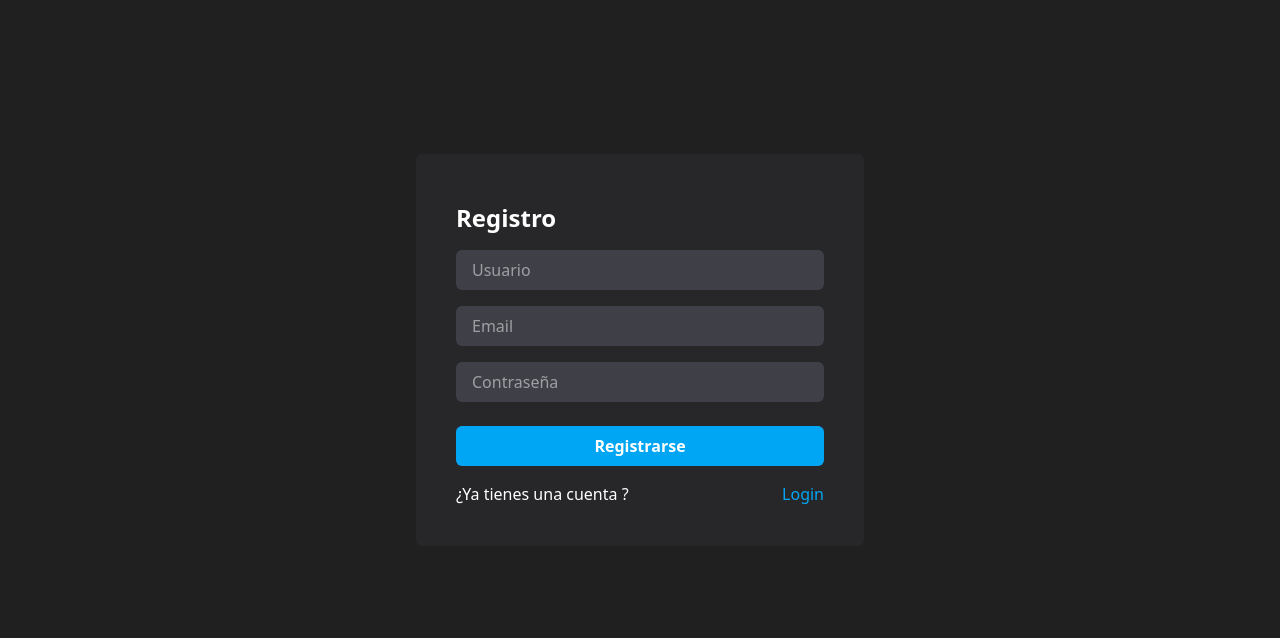
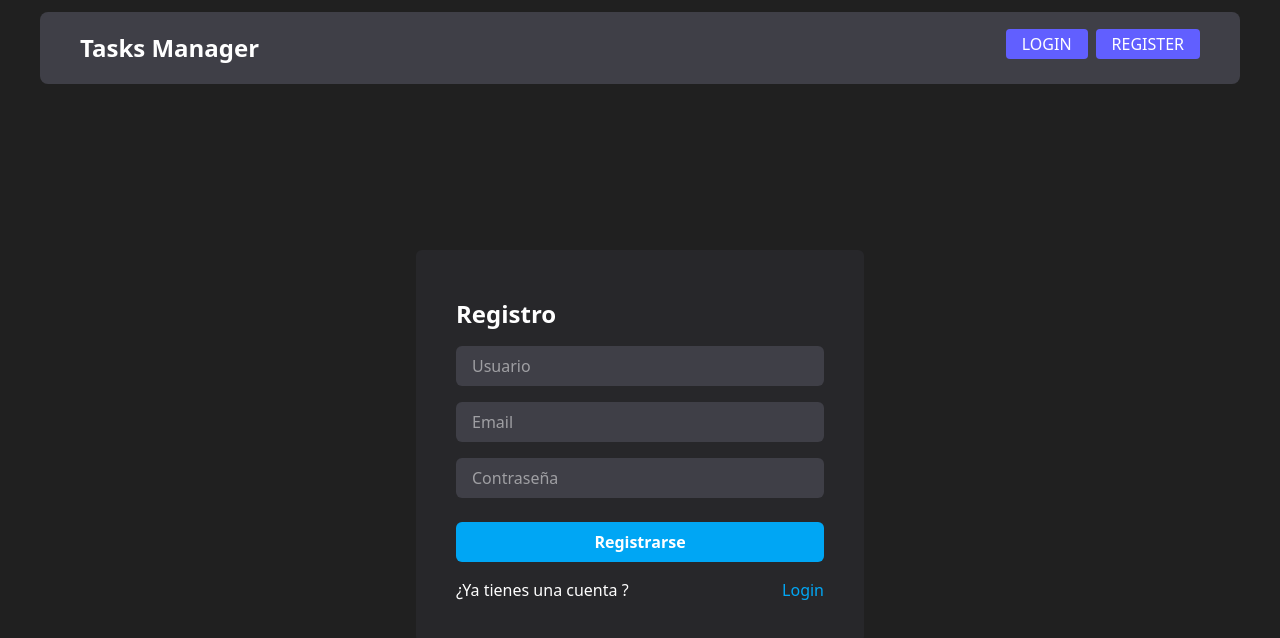
Before and after one commit to Pablobasso25/mern-crud-auth-backend, a React (Vite) app in the folder client/: page /register in a window 1280 px wide. Shown: the top 638 px of the page. Built offline with nearby package versions, Linux system fonts and the light colour scheme.

Commit message:
feat(frontend): display user info and actions in Navbar

```diff
--- a/client/src/App.jsx
+++ b/client/src/App.jsx
@@ -8,12 +8,15 @@ import ProfilePage from "./pages/ProfilePage.jsx";
 import HomePage from "./pages/HomePage.jsx";
 import ProtectedRoute from "./ProtectedRoute.jsx";
 import { TaskProvider } from "./context/TasksContext.jsx";
+import Navbar from "./components/Navbar.jsx";
 
 const App = () => {
   return (
     <AuthProvider>
       <TaskProvider>
         <BrowserRouter>
+          <main className="container mx-auto px-10">
+            <Navbar />
             <Routes>
               <Route path="/" element={<HomePage />} />
               <Route path="/login" element={<LoginPage />} />
@@ -26,6 +29,7 @@ const App = () => {
                 <Route path="/profile" element={<ProfilePage />} />
               </Route>
             </Routes>
+          </main>
         </BrowserRouter>
       </TaskProvider>
     </AuthProvider>
--- a/client/src/ProtectedRoute.jsx
+++ b/client/src/ProtectedRoute.jsx
@@ -3,7 +3,6 @@ import { useAuth } from "./context/AuthContext";
 
 const ProtectedRoute = () => {
   const { loading, isAuthenticated } = useAuth();
-  console.log(loading, isAuthenticated);
 
   if (loading) return <h1>Cargando...</h1>;
 
--- /dev/null
+++ b/client/src/components/Navbar.jsx
@@ -0,0 +1,58 @@
+import { Link } from "react-router-dom";
+import { useAuth } from "../context/AuthContext";
+
+const Navbar = () => {
+  const { isAuthenticated, logout, user } = useAuth();
+
+  return (
+    <nav className="bg-zinc-700 my-3 flex justify-between py-5 px-10 rounded-lg">
+      <Link to="/">
+        <h1 className="text-2xl font-bold">Tasks Manager</h1>
+      </Link>
+      <ul className="flex gap-x-2">
+        {isAuthenticated ? (
+          <>
+            <li>Bienvenido {user.username} </li>
+            <li>
+              <Link
+                to="/add-task"
+                className="bg-indigo-500 px-4 py-1 rounded-sm"
+              >
+                AGREGAR TAREA
+              </Link>
+            </li>
+            <li>
+              <Link
+                className="bg-amber-950 px-4 py-1 rounded-sm"
+                to="/"
+                onClick={() => {
+                  logout();
+                }}
+              >
+                LOGOUT
+              </Link>
+            </li>
+          </>
+        ) : (
+          <>
+            <li>
+              <Link to="/login" className="bg-indigo-500 px-4 py-1 rounded-sm">
+                LOGIN
+              </Link>
+            </li>
+            <li>
+              <Link
+                to="/register"
+                className="bg-indigo-500 px-4 py-1 rounded-sm"
+              >
+                REGISTER
+              </Link>
+            </li>
+          </>
+        )}
+      </ul>
+    </nav>
+  );
+};
+
+export default Navbar;
--- /dev/null
+++ b/client/src/components/TaskCard.jsx
@@ -0,0 +1,23 @@
+const TaskCard = ({ task }) => {
+  return (
+    <div className="bg-zinc-800 max-w-md w-full p-10 rounded-md">
+      <header className="flex justify-between">
+        <h1 className="text-2xl font-bold">{task.title}</h1>
+        <div className="flex gap-x-2 items-center">
+          <button
+            onClick={() => {
+              console.log(task._id);
+            }}
+          >
+            Editar
+          </button>
+          <button>Eliminar</button>
+        </div>
+      </header>
+      <p className="text-slate-300">{task.description}</p>
+      <p>{new Date(task.date).toLocaleDateString()} </p>
+    </div>
+  );
+};
+
+export default TaskCard;
--- a/client/src/context/AuthContext.jsx
+++ b/client/src/context/AuthContext.jsx
@@ -58,6 +58,12 @@ export const AuthProvider = ({ children }) => {
     }
   };
 
+  const logout = () => {
+    Cookies.remove("token");
+    setIsAuthenticated(false);
+    setUser(null);
+  };
+
   // Timer para limpiar mensajes de error automáticamente
   useEffect(() => {
     if (errors.length > 0) {
@@ -113,6 +119,7 @@ export const AuthProvider = ({ children }) => {
         user,
         isAuthenticated,
         errors,
+        logout,
       }}
     >
       {children}
--- a/client/src/pages/TaskFormPage.jsx
+++ b/client/src/pages/TaskFormPage.jsx
@@ -1,12 +1,15 @@
 import { useForm } from "react-hook-form";
 import { useTasks } from "../context/TasksContext";
+import { useNavigate } from "react-router-dom";
 
 const TaskFormPage = () => {
   const { register, handleSubmit } = useForm();
   const { createTask } = useTasks();
+  const navigate = useNavigate();
 
   const onSubmit = handleSubmit((data) => {
     createTask(data);
+    navigate("/tasks");
   });
 
   return (
--- a/client/src/pages/TasksPage.jsx
+++ b/client/src/pages/TasksPage.jsx
@@ -1,5 +1,6 @@
 import { useEffect } from "react";
 import { useTasks } from "../context/TasksContext";
+import TaskCard from "../components/TaskCard";
 
 const TasksPage = () => {
   const { getTasks, tasks } = useTasks();
@@ -13,12 +14,9 @@ const TasksPage = () => {
 
   //le indico que quiero recorrer las tareas y por cada recorrido me muestre la lista de tareas que tiene cada usuario
   return (
-    <div>
+    <div className="grid grid-cols-3 gap-1">
       {tasks.map((task) => (
-        <div key={task._id}>
-          <h1>{task.title}</h1>
-          <p>{task.description}</p>
-        </div>
+        <TaskCard task={task} key={task._id} />
       ))}
     </div>
   );
```
Lines whose indentation alone changed are shown as unchanged.
